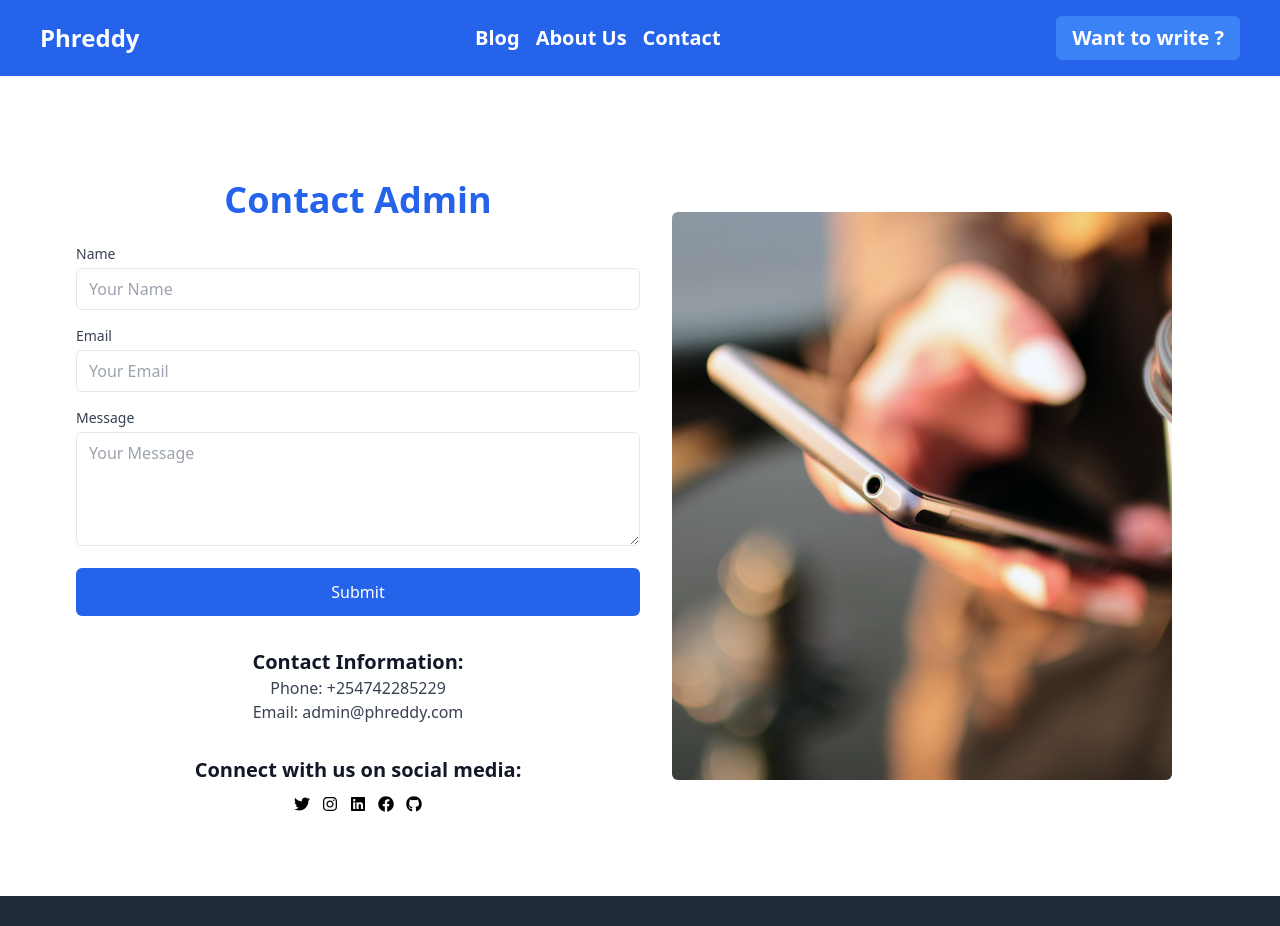
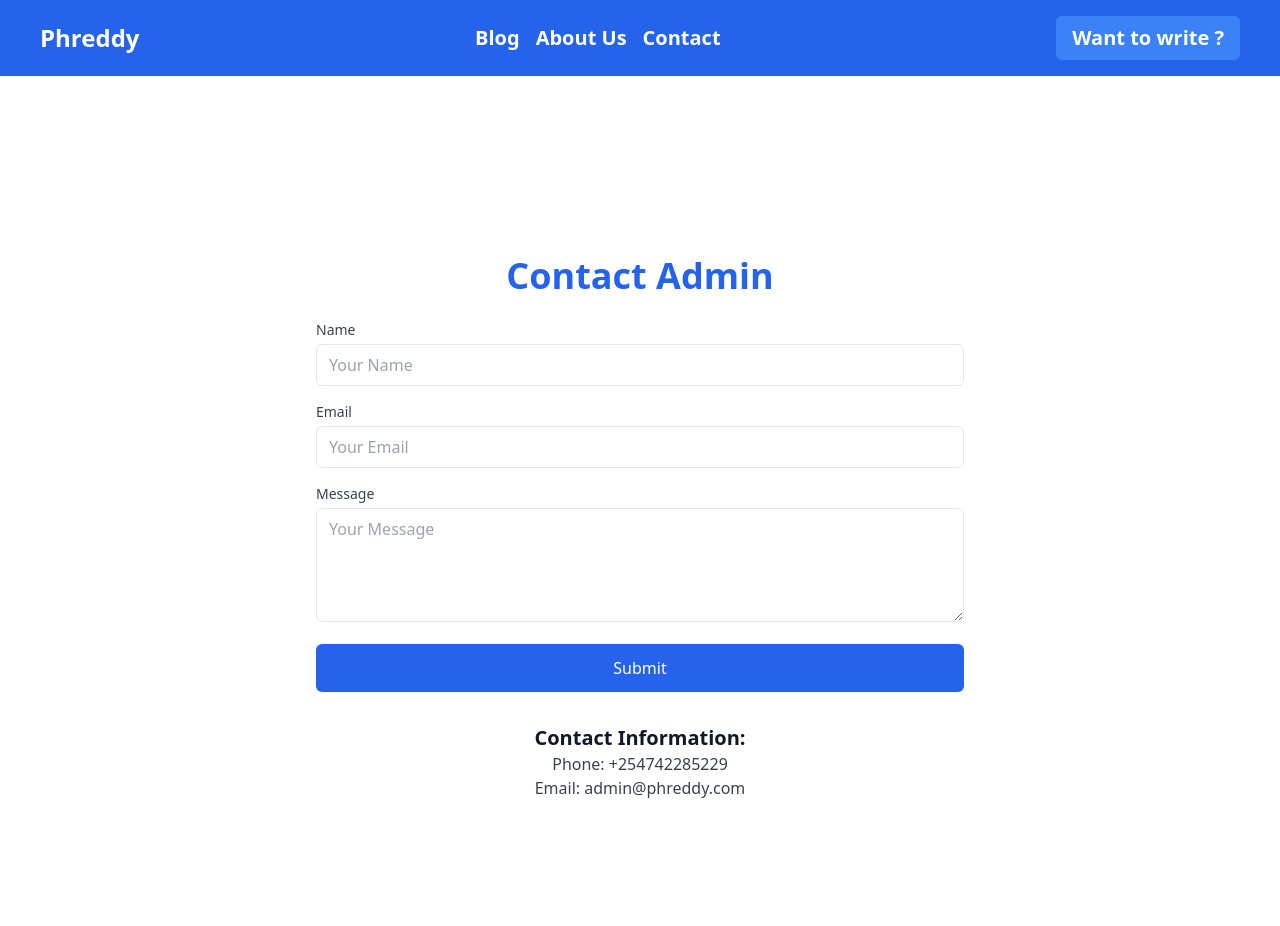
Before and after one commit to Olosko23/Blog-Client, a React (Vite) app: page /contact in a window 1280 px wide. Shown: the top 926 px of the page. Built offline with nearby package versions, Linux system fonts and the light colour scheme.

Commit message:
'contactsss'

```diff
--- a/src/pages/Contact.jsx
+++ b/src/pages/Contact.jsx
@@ -10,10 +10,10 @@ import {
 
 const Contact = () => {
   return (
-    <div className="flex min-h-screen max-w-6xl mx-auto items-center justify-center mt-12 md:mt-24 px-3">
+    <div className="flex min-h-screen max-w-2xl mx-auto items-center justify-center mt-16 md:mt-32 px-3">
       <div className="flex w-full">
         {/* Left Side - Contact Form and Social Links */}
-        <div className="w-full md:w-1/2">
+        <div className="w-full">
           <h2 className="text-4xl font-bold mb-6 text-blue-600 text-center">
             Contact Admin
           </h2>
@@ -89,40 +89,29 @@ const Contact = () => {
           </div>
 
           {/* Social Media Links */}
-          <div className="mt-8 text-center">
+          <div className="mt-8 text-center md:hidden">
             <p className="text-xl font-semibold text-gray-900">
               Connect with us on social media:
             </p>
             <div className="grid place-items-center">
               <div className="flex space-x-3 mt-3">
-                <p className="">
-                  <FaTwitter />
+                <p className="hover:scale-105">
+                  <FaTwitter size={20} />
                 </p>
-                <p className="">
-                  <FaInstagram />
+                <p className="hover:scale-105">
+                  <FaInstagram size={20} />
                 </p>
-                <p className="">
-                  <FaLinkedin />
+                <p className="hover:scale-105">
+                  <FaLinkedin size={20} />
                 </p>
-                <p className="">
-                  <FaFacebook />
+                <p className="hover:scale-105">
+                  <FaFacebook size={20} />
                 </p>
-                <p className="">
-                  <FaGithub />
+                <p className="hover:scale-105">
+                  <FaGithub size={20} />
                 </p>
               </div>
             </div>
-          </div>
-        </div>
-
-        {/* Right Side - Graphic */}
-        <div className="hidden md:flex w-1/2">
-          <div className="h-full p-8">
-            <img
-              src={Con}
-              alt="Illustration"
-              className="object-cover w-full h-full rounded-md"
-            />
           </div>
         </div>
       </div>
```
